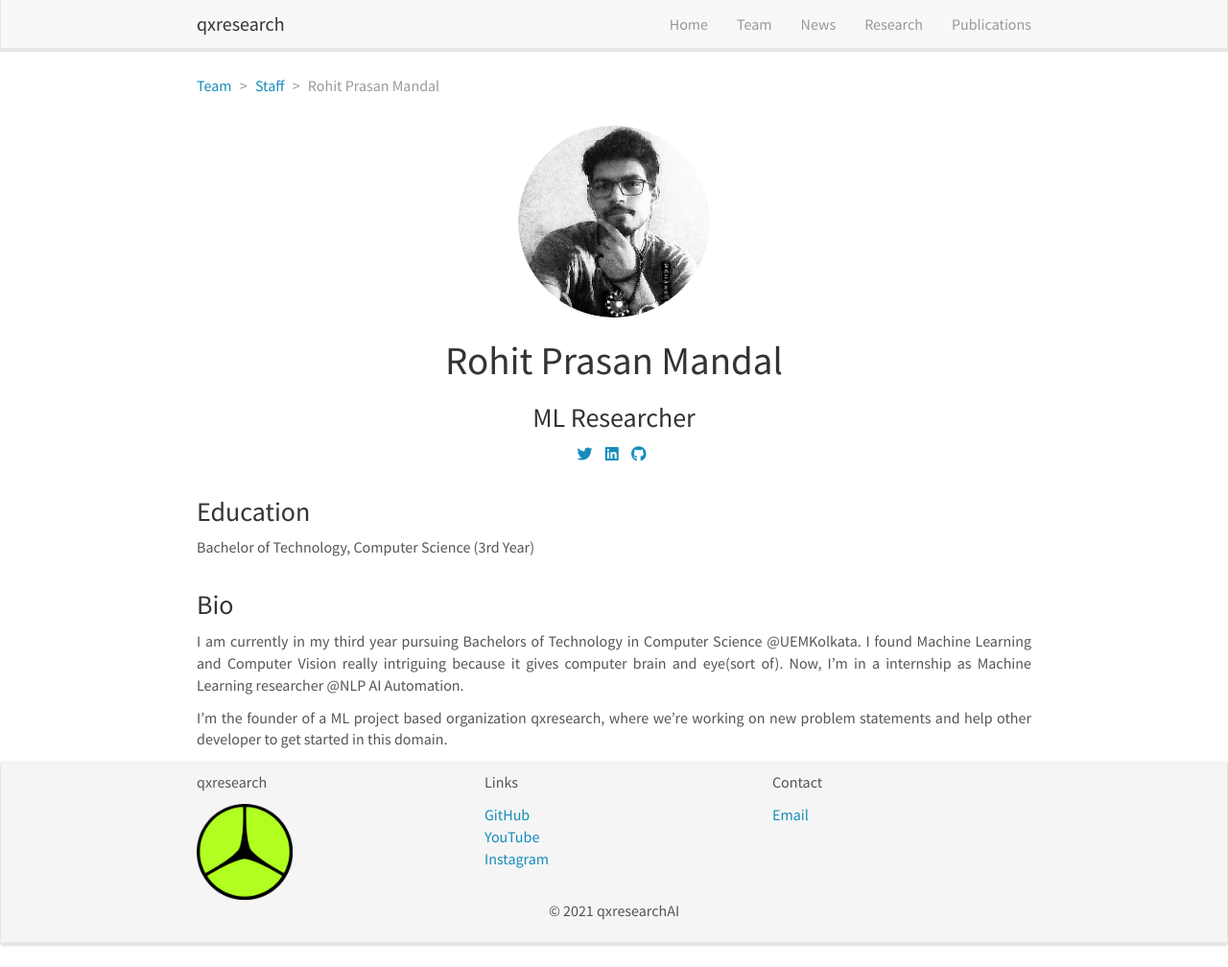
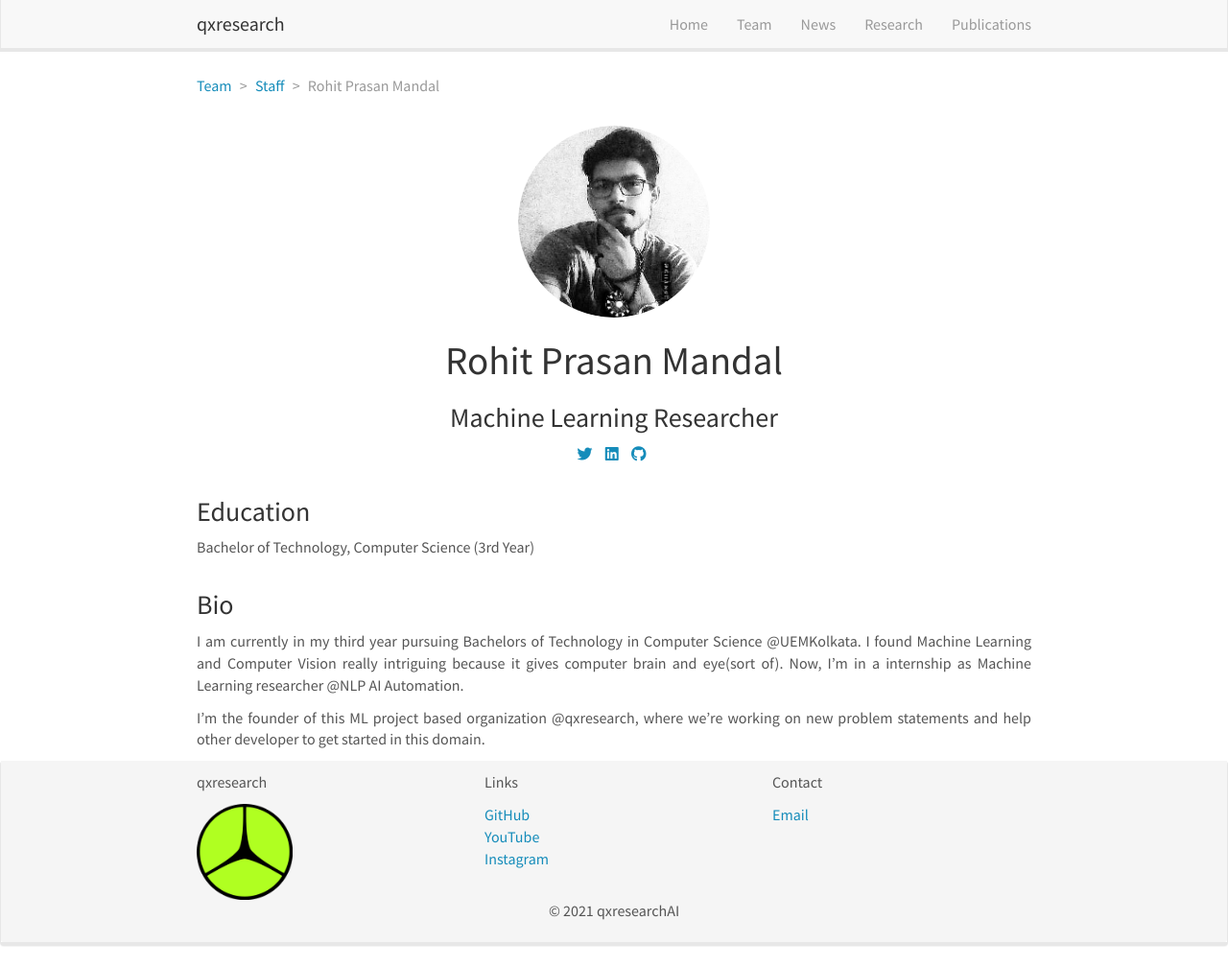
Before and after one commit to qxresearch/qxresearch.github.io, a Jekyll site: the page built from _pages/team/_posts/2021-06-04-rohit-prasan-mandal.md, in a window 1280 px wide and 1008 px high. Shown: the whole window at 96% size. Built offline with Jekyll 4.4.1, drawn with Linux system fonts in a browser that asks for light colours; nearby versions of some CDN libraries.

Commit message:
Update 2021-06-04-rohit-prasan-mandal.md

```diff
--- a/_pages/team/_posts/2021-06-04-rohit-prasan-mandal.md
+++ b/_pages/team/_posts/2021-06-04-rohit-prasan-mandal.md
@@ -3,7 +3,7 @@ layout: member
 category: staff
 title: Rohit Prasan Mandal
 image: rmp.png
-role: ML Researcher
+role: Machine Learning Researcher
 permalink: 'team/rohit-prasan-mandal'
 social:
     twitter: https://twitter.com/xiaowuc2
@@ -20,4 +20,4 @@ education:
 
 I am currently in my third year pursuing Bachelors of Technology in Computer Science @UEMKolkata. I found Machine Learning and Computer Vision really intriguing because it gives computer brain and eye(sort of). Now, I'm in a internship as Machine Learning researcher @NLP AI Automation.
 
-I'm the founder of a ML project based organization qxresearch, where we're working on new problem statements and help other developer to get started in this domain.
+I'm the founder of this ML project based organization @qxresearch, where we're working on new problem statements and help other developer to get started in this domain.
```
